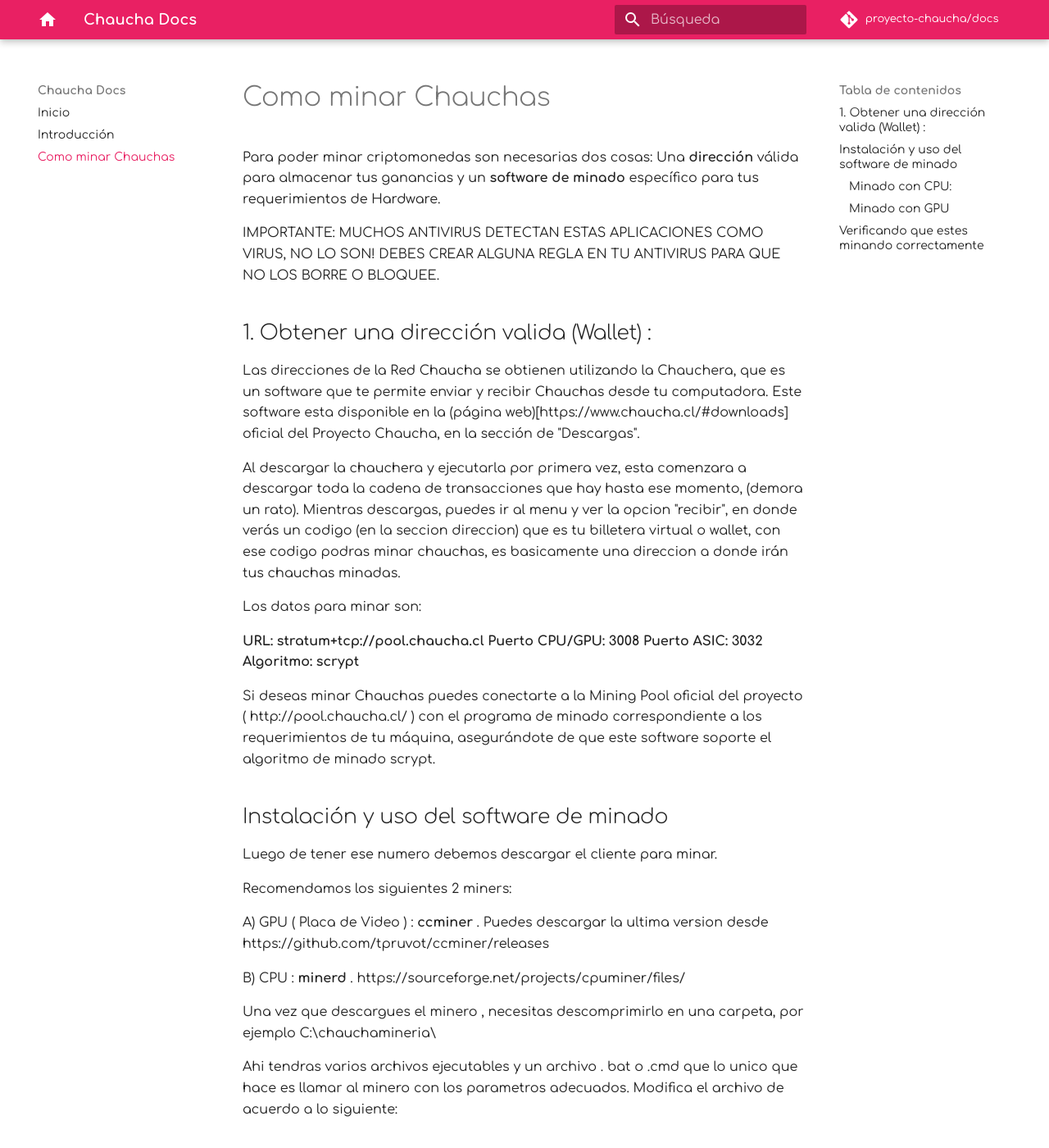
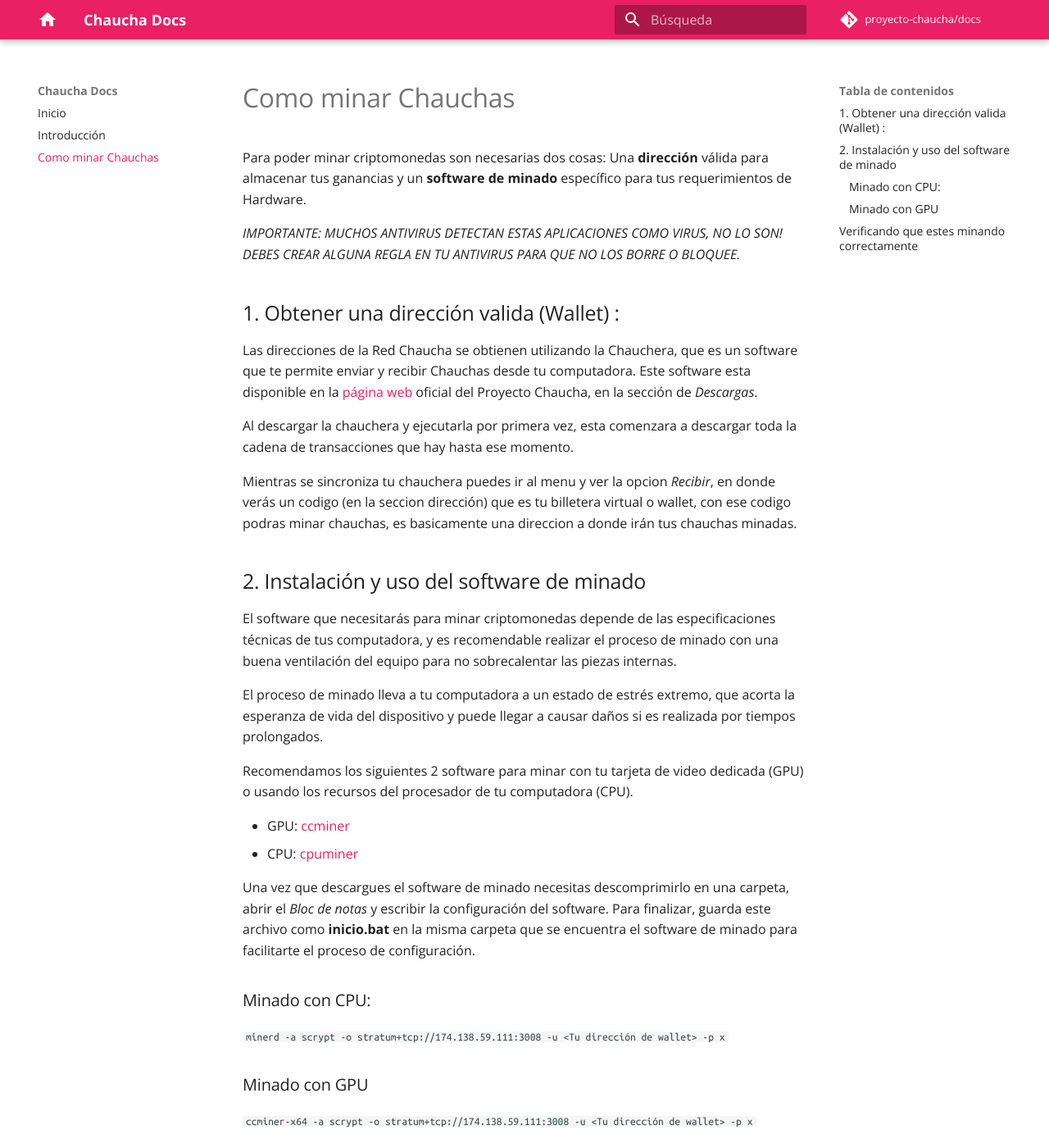
Before and after one commit to proyecto-chaucha/docs, an MkDocs documentation site: the page built from docs/mining.md, in a window 1280 px wide and 1400 px high. Shown: the whole window at 82% size. Built offline with MkDocs 1.6.1 and Material for MkDocs 9.7.7, drawn with Linux system fonts in a browser that asks for light colours; comment, search, counter and statistics services are not loaded; old or Windows-style settings are respelled for this version of MkDocs; some of the changed text lies outside the part shown.

Commit message:
2da revisión

```diff
--- a/docs/mining.md
+++ b/docs/mining.md
@@ -2,51 +2,43 @@
 
 Para poder minar criptomonedas son necesarias dos cosas: Una **dirección** válida para almacenar tus ganancias y un **software de minado** específico para tus requerimientos de Hardware.
 
-IMPORTANTE: MUCHOS ANTIVIRUS DETECTAN ESTAS APLICACIONES COMO VIRUS, NO LO SON! DEBES CREAR ALGUNA REGLA EN TU ANTIVIRUS PARA QUE NO LOS BORRE O BLOQUEE.
+*IMPORTANTE: MUCHOS ANTIVIRUS DETECTAN ESTAS APLICACIONES COMO VIRUS, NO LO SON! DEBES CREAR ALGUNA REGLA EN TU ANTIVIRUS PARA QUE NO LOS BORRE O BLOQUEE.*
 
 ## 1. Obtener una dirección valida (Wallet) :
 
-Las direcciones de la Red Chaucha se obtienen utilizando la Chauchera, que es un software que te permite enviar y recibir Chauchas desde tu computadora. Este software esta disponible en la (página web)[https://www.chaucha.cl/#downloads] oficial del Proyecto Chaucha, en la sección de "Descargas".
+Las direcciones de la Red Chaucha se obtienen utilizando la Chauchera, que es un software que te permite enviar y recibir Chauchas desde tu computadora. Este software esta disponible en la [página web](https://www.chaucha.cl/#downloads) oficial del Proyecto Chaucha, en la sección de *Descargas*.
 
-Al descargar la chauchera y ejecutarla por primera vez, esta comenzara a descargar toda la cadena de transacciones que hay hasta ese momento, (demora un rato). Mientras descargas, puedes ir al menu y ver la opcion "recibir", en donde verás un codigo (en la seccion direccion) que es tu billetera virtual o wallet, con ese codigo podras minar chauchas, es basicamente una direccion a donde irán tus chauchas minadas.
+Al descargar la chauchera y ejecutarla por primera vez, esta comenzara a descargar toda la cadena de transacciones que hay hasta ese momento.
 
-Los datos para minar son:
+Mientras se sincroniza tu chauchera puedes ir al menu y ver la opcion *Recibir*, en donde verás un codigo (en la seccion dirección) que es tu billetera virtual o wallet, con ese codigo podras minar chauchas, es basicamente una direccion a donde irán tus chauchas minadas.
 
-**URL: stratum+tcp://pool.chaucha.cl
-Puerto CPU/GPU: 3008
-Puerto ASIC: 3032
-Algoritmo: scrypt**
+## 2. Instalación y uso del software de minado
 
-Si deseas minar Chauchas puedes conectarte a la Mining Pool oficial del proyecto ( http://pool.chaucha.cl/ ) con el programa de minado correspondiente a los requerimientos de tu máquina, asegurándote de que este software soporte el algoritmo de minado scrypt.
+El software que necesitarás para minar criptomonedas depende de las especificaciones técnicas de tus computadora, y es recomendable realizar el proceso de minado con una buena ventilación del equipo para no sobrecalentar las piezas internas.
 
-## Instalación y uso del software de minado
+El proceso de minado lleva a tu computadora a un estado de estrés extremo, que acorta la esperanza de vida del dispositivo y puede llegar a causar daños si es realizada por tiempos prolongados.
 
-Luego de tener ese numero debemos descargar el cliente para minar.
+Recomendamos los siguientes 2 software para minar con tu tarjeta de video dedicada (GPU) o usando los recursos del procesador de tu computadora (CPU).
 
-Recomendamos los siguientes 2 miners:
+* GPU: [ccminer](https://github.com/tpruvot/ccminer/releases)
+* CPU: [cpuminer](https://github.com/pooler/cpuminer/releases)
 
-A) GPU ( Placa de Video ) : **ccminer** . Puedes descargar la ultima version desde https://github.com/tpruvot/ccminer/releases
-
-B) CPU : **minerd** . https://sourceforge.net/projects/cpuminer/files/
-
-Una vez que descargues el minero , necesitas descomprimirlo en una carpeta, por ejemplo C:\chauchamineria\
-
-Ahi tendras varios archivos ejecutables y un archivo . bat o .cmd que lo unico que hace es llamar al minero con los parametros adecuados. Modifica el archivo de acuerdo a lo siguiente:
+Una vez que descargues el software de minado necesitas descomprimirlo en una carpeta, abrir el *Bloc de notas* y escribir la configuración del software. Para finalizar, guarda este archivo como **inicio.bat** en la misma carpeta que se encuentra el software de minado para facilitarte el proceso de configuración.
 
 ### Minado con CPU:
-`minerd -a scrypt -t 6 --url=stratum+tcp://174.138.59.111:3008 -u <La direccion de tu wallet va aqui> -p x `
+`minerd -a scrypt -o stratum+tcp://174.138.59.111:3008 -u <Tu dirección de wallet> -p x `
 
 ### Minado con GPU
-`ccminer-x64 -a scrypt -o stratum+tcp://174.138.59.111:3008 -u <La direccion de tu wallet va aqui> -p x `
+`ccminer-x64 -a scrypt -o stratum+tcp://174.138.59.111:3008 -u <Tu dirección de wallet> -p x `
 
-Con eso deberias comenzar a minar.
+*Recuerda cambiar donde dice `<Tu dirección de wallet>` por la dirección que obtuviste en el primer paso de esta guía.*
+
+Al ejecutar el archivo de inicio el software de minado se conectará automaticamente a la *Mining Pool* y comenzará a minar.
 
 ## Verificando que estes minando correctamente
 
-Puedes ver las estadisticas de tu "worker" o minero, en la pagina del pool : http://pool.chaucha.cl/workers . Busca la direccion de tu wallet en la lista que aparecerá, y podrás ver tu "hashrate". El hashrate casi nunca es el mismo que reporta tu miner local, pero en promedio si lo es, no te preocupes.
+Puedes ver las estadisticas de minado en la [sección de workers de la Mining Pool](http://pool.chaucha.cl/workers).
 
-Además, en tu software local, deberias ver que el miner no de errores ( como block rejected ) , lo que indica un error de configuracion.
+Busca la dirección de tu wallet en la lista y podrás ver el *Hashrate* real que esta obteniendo la *Mining Pool* por el trabajo de tu computadora.
 
-Warning: Hacer Overclocking de tu placa de video o CPU para minar puede traer graves consecuencias para tu hardware, llegando a quemar el mismo. El overclocking solo debes hacerlo si entiendes cabalmente lo que estas haciendo!
-
-**The Chaucha Team**
+Además de esto, puedes comprobar que el proceso de minado se esta desarrollando correctamente al observar la pantalla del software de minado.
--- a/mkdocs.yml
+++ b/mkdocs.yml
@@ -6,7 +6,7 @@
 theme:
   name: 'material'
   font:
-    text: 'Comfortaa'
+    text: 'Open Sans'
     code: 'Ubuntu Mono'
   palette:
     primary: 'pink'
```
